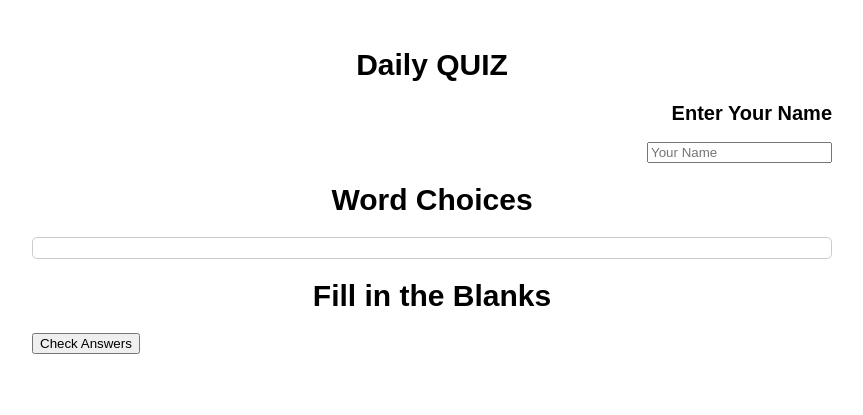
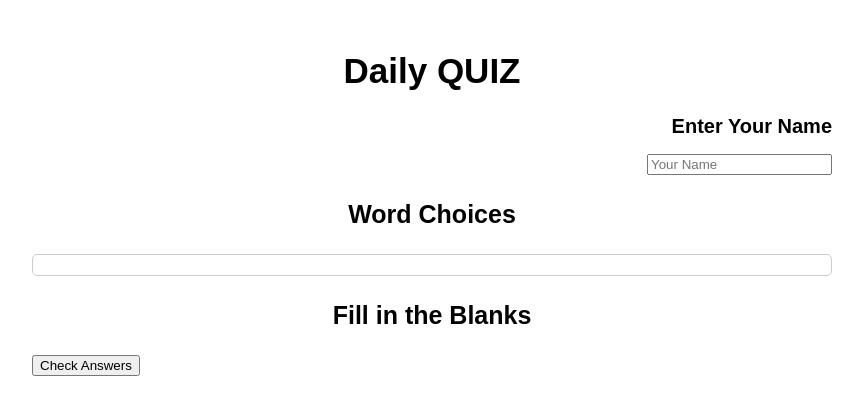
Before and after one commit to Lazynoel/GSA, a Flask app: page / in a window 1280 px wide. Shown: the top 415 px of the page, without its empty margins (208-1071 px from the left). Run offline with Flask 3, Linux system fonts and the light colour scheme; parts of the project's set-up code (start-up, migrations or seed data) failed here and were passed over; some libraries are stand-ins or nearby versions.

Commit message:
Update index.html

```diff
--- a/templates/index.html
+++ b/templates/index.html
@@ -12,8 +12,9 @@
         .blank { display: inline-block; width: 100px; height: 20px; background-color: #fff; border: 2px solid #000; vertical-align: middle; text-align: center; line-height: 20px; }
         .highlight { border-color: #f90; background-color: #ffc; }
         .hovered { background-color: #e0e0e0; }
-        h1 { text-align: center; font-weight: bold; font-size: 30px; }
+        h1 { text-align: center; font-weight: bold; font-size: 35px; }
         h2 { text-align: right;font-size: 20px; }
+        h3 { text-align: center; font-weight: bold; font-size: 25px; }
         .name-input-container { text-align: right; }
     </style>
 </head>
@@ -26,10 +27,10 @@
         <input type="text" id="name" placeholder="Your Name">
     </div>
 
-    <h1>Word Choices</h1>
+    <h3>Word Choices</h3>
     <div id="wordChoices" class="word-box"></div>
 
-    <h1>Fill in the Blanks</h1>
+    <h3>Fill in the Blanks</h3>
     <div id="sentences"></div>
 
     <button id="checkAnswers">Check Answers</button>
```
